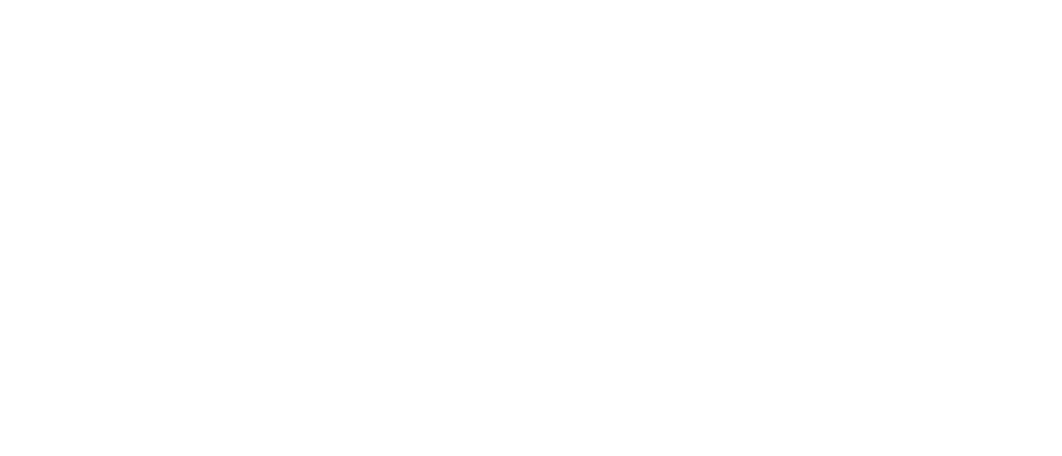
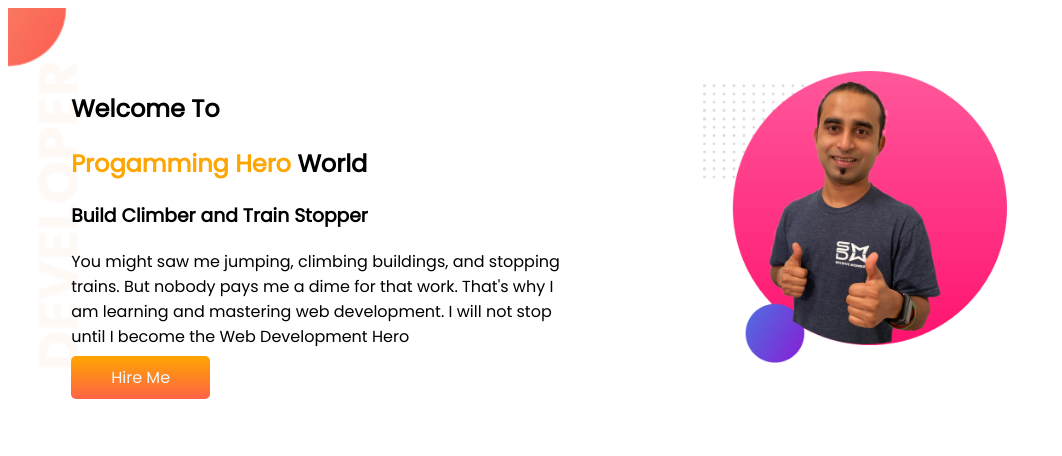
Before and after one commit to imonbhuiya/developer-portfolio, a plain HTML site: page index.html in a window 1280 px wide. Shown: the whole page, without its empty margins (0-1062 px from the left). Drawn offline with Linux system fonts and the light colour scheme; a web font is replaced by a local one.

Commit message:
top banner

```diff
--- a/index.html
+++ b/index.html
@@ -1,12 +1,35 @@
 <!DOCTYPE html>
 <html lang="en">
+
 <head>
     <meta charset="UTF-8">
     <meta http-equiv="X-UA-Compatible" content="IE=edge">
     <meta name="viewport" content="width=device-width, initial-scale=1.0">
-    <title>Document</title>
+    <title>My portfolio</title>
+    <link rel="preconnect" href="https://fonts.googleapis.com">
+    <link rel="preconnect" href="https://fonts.gstatic.com" crossorigin>
+    <link href="https://fonts.googleapis.com/css2?family=Finlandica:ital@1&family=Gulzar&family=Poppins&display=swap"
+        rel="stylesheet">
+    <link rel="stylesheet" href="style.css">
+
 </head>
+
 <body>
+    <section class="top-banner">
+    <div class="half-width">
+        <h1>Welcome To</h1>
+    <h1> <span class="orange_color">Progamming Hero</span> World</h1>
+    <h3>Build Climber and Train Stopper</h3>
+    <p>You might saw me jumping, climbing buildings, and stopping trains. But nobody pays me a dime for that work.
+        That's why I am learning and mastering web development. I will not stop until I become the Web Development Hero
+    </p>
+    <a class="link-button" target="_blank" href="#">Hire Me</a>
+    </div>
+    <div class="half-width">
+        <img src="images/jhankar2.png" alt="" srcset="">
+    </div>
+</section>
 
 </body>
+
 </html>
--- a/style.css
+++ b/style.css
@@ -0,0 +1,33 @@
+body{
+    font-family: 'Poppins', sans-serif;
+}
+
+.orange_color{
+    color: orange;
+}
+
+section{
+    display: flex;
+
+}
+.half-width{
+    width: 50%;
+    padding: 5%;
+}
+
+.half-width img{
+    width: 60%;
+}
+.link-button{
+    text-decoration: none;
+    background-image:linear-gradient(orange,tomato) ;
+    padding: 10px 40px;
+    color: aliceblue;
+    font-weight: 700px;
+    border-radius: 5px;
+
+}
+.top-banner{
+    background-image: url(images/top-banner.png);
+    background-repeat: no-repeat;
+}
```
Also changed, not shown: images/dream-bg.png (added), images/exp-bg.png (added), images/jhankar.png (added), images/jhankar2.png (added), images/my-bg.png (added), images/my-bg2.png (added), images/top-banner.png (added), 7 other files.
